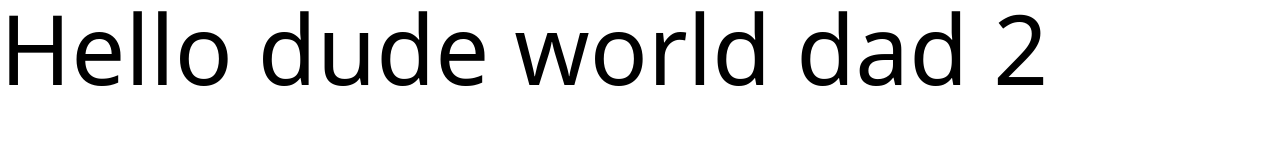
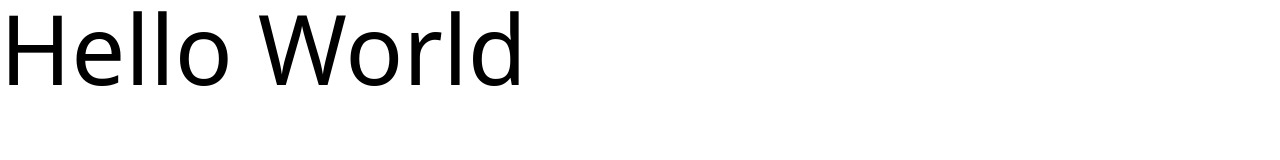
Before and after one commit to agentmishra/gitpod-tailwind, a website: page index.html in a window 1280 px wide. Drawn offline with nearby package versions, Linux system fonts and the light colour scheme; files that its build step writes are made by us from their sources.

Commit message:
Fix css build issue

```diff
--- a/index.html
+++ b/index.html
@@ -7,6 +7,7 @@
   <link rel="stylesheet" type="text/css" href="tailwind.css">
 </head>
 <body>
-  <h1 class="text-8xl">Hello dude world dad 2</h1>
+  <h1 class="text-8xl">Hello World</h1>
+
 </body>
 </html>
--- a/package.json
+++ b/package.json
@@ -6,7 +6,7 @@
     "build:css": "npm run generate:css -- --minify",
     "dev:snowpac": "snowpack dev",
     "dev:css": "npm run generate:css -- --watch",
-    "generate:css": "npx tailwindcss -o tailwind.css"
+    "generate:css": "npx tailwindcss -i styles.css -o tailwind.css -w"
   },
   "devDependencies": {
     "@snowpack/plugin-postcss": "^1.4.3",
```
Also changed, not shown: styles.css (line endings or trailing spaces), 1 other file.
